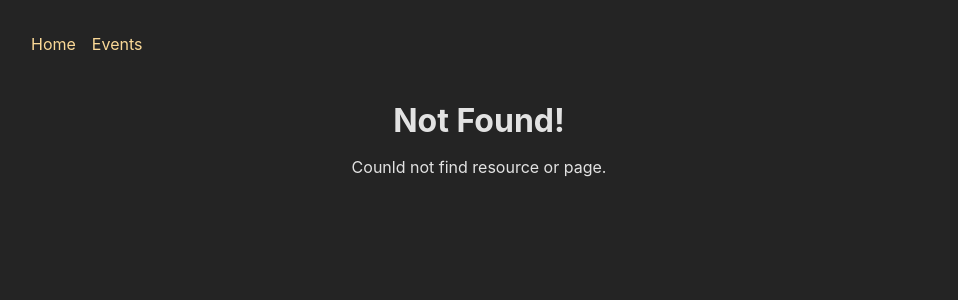
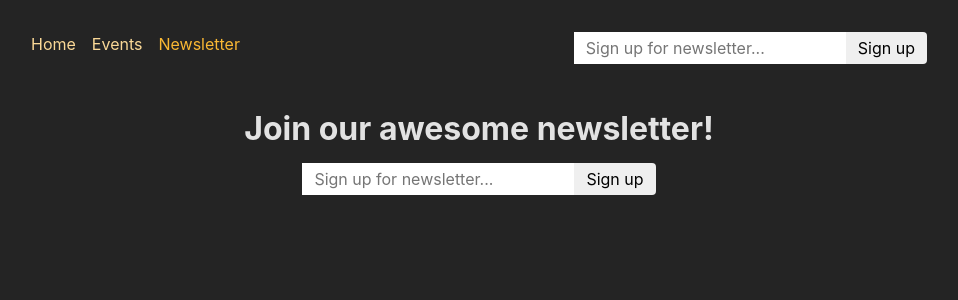
Before and after one commit to xiaoyoufung/the-complete-react-guide, a React (Create React App) app in the folder 22-Building-a-Multi-Page-SPA-with-React-Router/12-adv-starting-project/frontend/: page /newsletter in a window 1280 px wide. Before the commit this address had no page. Shown: the top 300 px of the page, without its empty margins (161-1119 px from the left). Built offline with nearby package versions, Linux system fonts and the light colour scheme.

Commit message:
378. Work with useFetcher()

```diff
--- a/22-Building-a-Multi-Page-SPA-with-React-Router/12-adv-starting-project/frontend/src/App.js
+++ b/22-Building-a-Multi-Page-SPA-with-React-Router/12-adv-starting-project/frontend/src/App.js
@@ -1,30 +1,28 @@
-import { createBrowserRouter, RouterProvider } from "react-router-dom";
-import HomePage from "./pages/Home";
-import EventsPage, { loader as eventsLoader } from "./pages/Events";
-import EventDetailPage,
-{
+import { RouterProvider, createBrowserRouter } from 'react-router-dom';
+
+import EditEventPage from './pages/EditEvent';
+import ErrorPage from './pages/Error';
+import EventDetailPage, {
   loader as eventDetailLoader,
-  action as deleteEventAction
-
-} from "./pages/EventDetail";
-import NewEventPage from "./pages/NewEvent";
-import EditEventPage from "./pages/EditEvent";
-import RootLayout from "./pages/Root";
-import EventsRootLayout from "./pages/EventsRoot";
-import ErrorPage from "./pages/Error";
-import { QueryClientProvider } from "@tanstack/react-query";
-import { queryClient } from "./util/http";
-import {action as manipulateEventAction} from "./components/EventForm";
+  action as deleteEventAction,
+} from './pages/EventDetail';
+import EventsPage, { loader as eventsLoader } from './pages/Events';
+import EventsRootLayout from './pages/EventsRoot';
+import HomePage from './pages/Home';
+import NewEventPage from './pages/NewEvent';
+import RootLayout from './pages/Root';
+import { action as manipulateEventAction } from './components/EventForm';
+import NewsletterPage, { action as newsletterAction } from './pages/Newsletter';
 
 const router = createBrowserRouter([
   {
-    path: "/",
+    path: '/',
     element: <RootLayout />,
     errorElement: <ErrorPage />,
     children: [
       { index: true, element: <HomePage /> },
       {
-        path: "/events",
+        path: 'events',
         element: <EventsRootLayout />,
         children: [
           {
@@ -42,22 +40,31 @@
                 element: <EventDetailPage />,
                 action: deleteEventAction,
               },
-              { path: "edit", element: <EditEventPage />, action: manipulateEventAction },
-            ]
+              {
+                path: 'edit',
+                element: <EditEventPage />,
+                action: manipulateEventAction,
+              },
+            ],
           },
-          { path: "new", element: <NewEventPage />, action: manipulateEventAction },
-        ]
+          {
+            path: 'new',
+            element: <NewEventPage />,
+            action: manipulateEventAction,
+          },
+        ],
+      },
+      {
+        path: 'newsletter',
+        element: <NewsletterPage />,
+        action: newsletterAction,
       },
     ],
   },
 ]);
 
 function App() {
-  return (
-    <QueryClientProvider client={queryClient}>
-      <RouterProvider router={router} />
-    </QueryClientProvider>
-  );
+  return <RouterProvider router={router} />;
 }
 
 export default App;
--- a/22-Building-a-Multi-Page-SPA-with-React-Router/12-adv-starting-project/frontend/src/components/MainNavigation.js
+++ b/22-Building-a-Multi-Page-SPA-with-React-Router/12-adv-starting-project/frontend/src/components/MainNavigation.js
@@ -1,5 +1,7 @@
 import { NavLink } from 'react-router-dom';
+
 import classes from './MainNavigation.module.css';
+import NewsletterSignup from './NewsletterSignup';
 
 function MainNavigation() {
   return (
@@ -8,19 +10,38 @@
         <ul className={classes.list}>
           <li>
             <NavLink
-              to=""
-              className={({ isActive }) => (isActive ? classes.active : undefined)}
+              to="/"
+              className={({ isActive }) =>
+                isActive ? classes.active : undefined
+              }
               end
-            >Home</NavLink>
+            >
+              Home
+            </NavLink>
           </li>
           <li>
             <NavLink
               to="/events"
-              className={({ isActive }) => (isActive ? classes.active : undefined)}
-            >Events</NavLink>
+              className={({ isActive }) =>
+                isActive ? classes.active : undefined
+              }
+            >
+              Events
+            </NavLink>
+          </li>
+          <li>
+            <NavLink
+              to="/newsletter"
+              className={({ isActive }) =>
+                isActive ? classes.active : undefined
+              }
+            >
+              Newsletter
+            </NavLink>
           </li>
         </ul>
       </nav>
+      <NewsletterSignup />
     </header>
   );
 }
--- /dev/null
+++ b/22-Building-a-Multi-Page-SPA-with-React-Router/12-adv-starting-project/frontend/src/components/NewsletterSignup.js
@@ -0,0 +1,30 @@
+import { useEffect } from 'react';
+import { useFetcher } from 'react-router-dom';
+import classes from './NewsletterSignup.module.css';
+
+function NewsletterSignup() {
+    const fetcher = useFetcher();
+    const { data, state } = fetcher;
+
+    useEffect(() => {
+        if (state === 'idle' && data && data.message) {
+            window.alert(data.message);
+        }
+    }, [data, state]);
+
+    return (
+        <fetcher.Form
+        method="post"
+        action='/newsletter'
+        className={classes.newsletter}>
+            <input
+                type="email"
+                placeholder="Sign up for newsletter..."
+                aria-label="Sign up for newsletter"
+            />
+            <button>Sign up</button>
+        </fetcher.Form>
+    );
+}
+
+export default NewsletterSignup;
--- /dev/null
+++ b/22-Building-a-Multi-Page-SPA-with-React-Router/12-adv-starting-project/frontend/src/components/NewsletterSignup.module.css
@@ -0,0 +1,18 @@
+.newsletter input,
+.newsletter button {
+  font: inherit;
+  padding: 0.25rem 0.75rem;
+  border-radius: 0;
+  border: none;
+}
+
+.newsletter button {
+  border-top-right-radius: 4px;
+  border-bottom-right-radius: 4px;
+  cursor: pointer;
+}
+
+.newsletter button:hover {
+  background-color: var(--color-primary-300);
+  color: var(--color-gray-800);
+}
--- /dev/null
+++ b/22-Building-a-Multi-Page-SPA-with-React-Router/12-adv-starting-project/frontend/src/pages/Newsletter.js
@@ -0,0 +1,21 @@
+import NewsletterSignup from '../components/NewsletterSignup';
+import PageContent from '../components/PageContent';
+
+function NewsletterPage() {
+  return (
+    <PageContent title="Join our awesome newsletter!">
+      <NewsletterSignup />
+    </PageContent>
+  );
+}
+
+export default NewsletterPage;
+
+export async function action({ request }) {
+  const data = await request.formData();
+  const email = data.get('email');
+
+  // send to backend newsletter server ...
+  console.log(email);
+  return { message: 'Signup successful!' };
+}
```
Also changed, not shown: 22-Building-a-Multi-Page-SPA-with-React-Router/12-adv-starting-project/frontend/src/pages/Events.js (+7 -1 lines), 1 other file (tests, documents, lock files or other folders).
